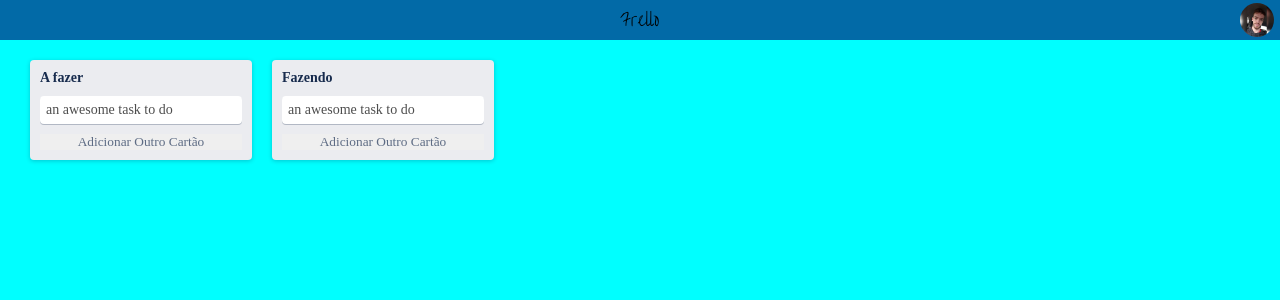
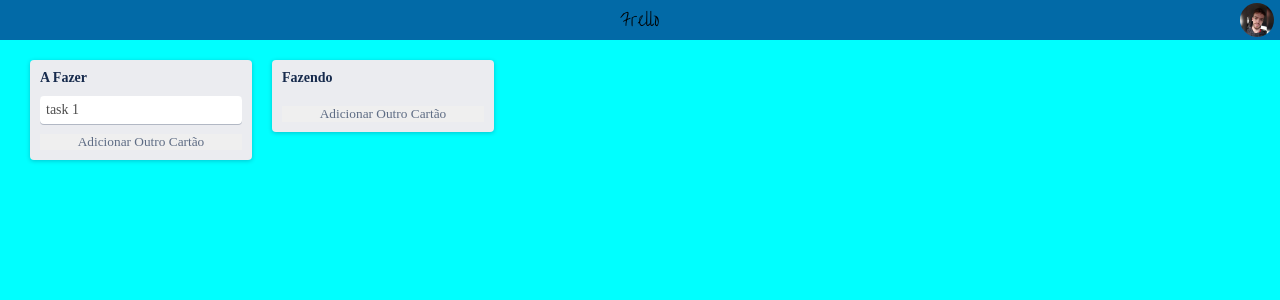
Before and after one commit to felipebergamin/trello-react, a React (Create React App) app: page /boards in a window 1280 px wide. Shown: the top 300 px of the page. Built offline with nearby package versions, Linux system fonts and the light colour scheme.

Commit message:
implement simple drang and drop

```diff
--- a/package.json
+++ b/package.json
@@ -13,6 +13,7 @@
     "prop-types": "^15.7.2",
     "react": "^16.13.1",
     "react-app-rewired": "^2.1.5",
+    "react-beautiful-dnd": "^13.0.0",
     "react-dom": "^16.13.1",
     "react-router-dom": "^5.1.2",
     "react-scripts": "3.4.1",
--- /dev/null
+++ b/src/pages/Boards/data.json
@@ -0,0 +1,17 @@
+[
+  {
+    "id": 1,
+    "name": "A Fazer",
+    "cards": [
+      {
+        "id": 1,
+        "name": "task 1"
+      }
+    ]
+  },
+  {
+    "id": 2,
+    "name": "Fazendo",
+    "cards": []
+  }
+]
--- a/src/pages/Boards/index.js
+++ b/src/pages/Boards/index.js
@@ -1,45 +1,130 @@
 import React from 'react';
+import { DragDropContext, Draggable, Droppable } from 'react-beautiful-dnd';
+
+import mockBoards from './data.json';
 
 import { Container, Board, Card } from './styles';
 
 export default function Boards() {
+  const [boards, setBoards] = React.useState(mockBoards);
+
+  const move = (source, destination, droppableSrc, droppableDst) => {
+    const sourceClone = Array.from(source.cards);
+    const destinationClone = Array.from(destination.cards);
+
+    const [itemRemoved] = sourceClone.splice(droppableSrc.index, 1);
+    destinationClone.splice(droppableDst.index, 0, itemRemoved);
+
+    return [
+      {
+        ...source,
+        cards: sourceClone,
+      },
+      {
+        ...destination,
+        cards: destinationClone,
+      },
+    ];
+  };
+
+  const getList = (listId) =>
+    boards.find((board) => String(board.id) === listId);
+
+  const onDragEnd = (result) => {
+    const { source, destination } = result;
+
+    if (!destination) {
+      return;
+    }
+
+    if (source.droppableId !== destination.droppableId) {
+      const moveResult = move(
+        getList(source.droppableId),
+        getList(destination.droppableId),
+        source,
+        destination
+      );
+
+      setBoards(
+        boards.map((board) => {
+          if (!moveResult.length > 0) return board;
+
+          const findAtResults = moveResult.findIndex(
+            (r) => String(r.id) === String(board.id)
+          );
+
+          if (findAtResults >= 0)
+            return moveResult.splice(findAtResults, 1).pop();
+          return board;
+        })
+      );
+    }
+  };
+
+  const getItemStyle = (isDragging, draggableStyle) => ({
+    // some basic styles to make the items look a bit nicer
+    userSelect: 'none',
+
+    // styles we need to apply on draggables
+    ...draggableStyle,
+  });
+
+  const getListStyle = (isDraggingOver) => ({
+    background: isDraggingOver ? 'lightblue' : 'lightgrey',
+    padding: 8,
+    width: 250,
+  });
+
   return (
     <Container>
-      <Board>
+      <DragDropContext onDragEnd={onDragEnd}>
+        {boards.map((board) => (
+          <Board key={String(board.id)}>
             <div className="container">
               <div className="header">
-            <h3>A fazer</h3>
+                <h3>{board.name}</h3>
               </div>
 
-          <div className="cards-list">
-            <Card>
-              <p>an awesome task to do</p>
+              <Droppable droppableId={String(board.id)}>
+                {(provided, snapshot) => (
+                  <div
+                    ref={provided.innerRef}
+                    className="cards-list"
+                    sytle={getListStyle(snapshot.isDraggingOver)}
+                  >
+                    {board.cards.map((task, index) => (
+                      <Draggable
+                        key={String(task.id)}
+                        draggableId={String(task.id)}
+                        index={index}
+                      >
+                        {(provided, snapshot) => (
+                          <Card
+                            key={String(task.id)}
+                            ref={provided.innerRef}
+                            {...provided.draggableProps}
+                            {...provided.dragHandleProps}
+                            style={getItemStyle(
+                              snapshot.isDragging,
+                              provided.draggableProps.style
+                            )}
+                          >
+                            <p>{task.name}</p>
                           </Card>
+                        )}
+                      </Draggable>
+                    ))}
+                    {provided.placeholder}
                   </div>
-
+                )}
+              </Droppable>
               <div className="footer">
                 <button type="button">Adicionar Outro Cartão</button>
               </div>
             </div>
           </Board>
-
-      <Board>
-        <div className="container">
-          <div className="header">
-            <h3>Fazendo</h3>
-          </div>
-
-          <div className="cards-list">
-            <Card>
-              <p>an awesome task to do</p>
-            </Card>
-          </div>
-
-          <div className="footer">
-            <button type="button">Adicionar Outro Cartão</button>
-          </div>
-        </div>
-      </Board>
+        ))}
+      </DragDropContext>
     </Container>
   );
 }
```
Also changed, not shown: 1 other file (tests, documents, lock files or other folders). Lines whose indentation alone changed are shown as unchanged.
